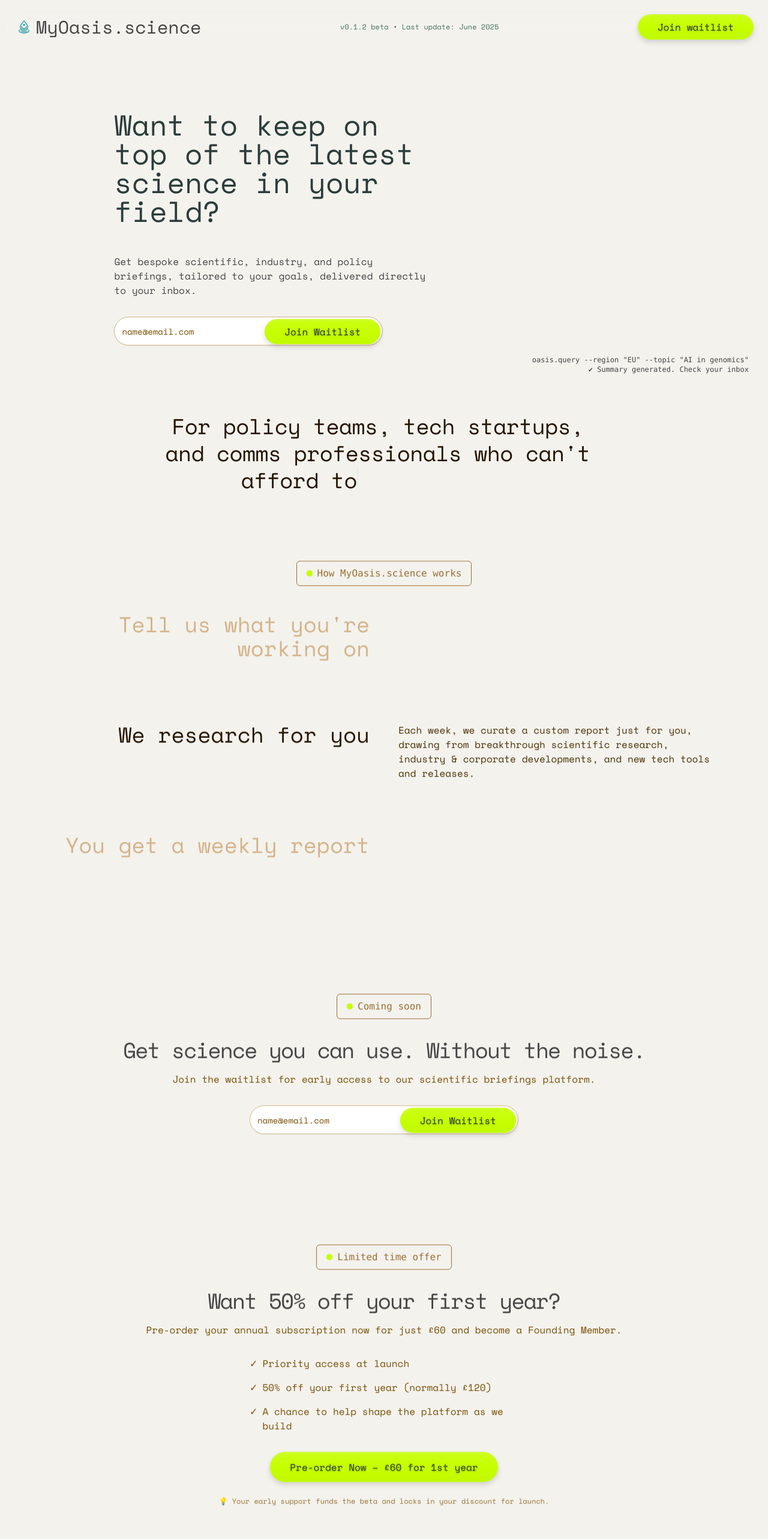
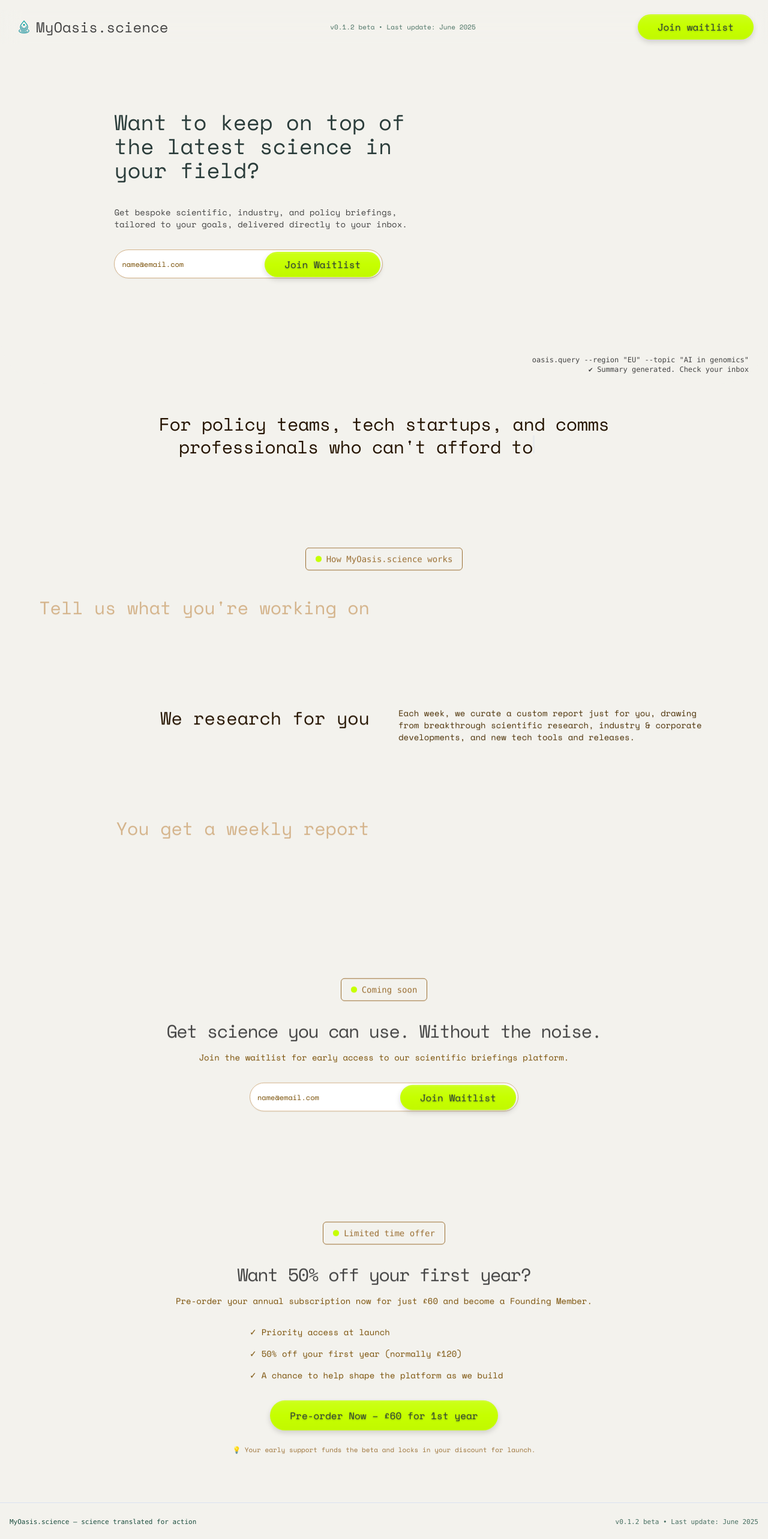
Before and after one commit to MyOasisScience/landingpage, a Next.js app: page / in a window 1280 px wide. Shown: the top 2566 px of the page at 60% size. Built offline with nearby package versions, Linux system fonts and the light colour scheme; no server answers.

Commit message:
making text smaller

```diff
--- a/src/components/footer.tsx
+++ b/src/components/footer.tsx
@@ -4,12 +4,12 @@
       <div className="container mx-auto px-4">
         <div className="flex justify-between items-center">
           {/* Left side */}
-          <div className="text-xs text-[#1B4D3E]">
+          <div className="text-[11px] text-[#1B4D3E]">
             MyOasis.science — science translated for action
           </div>
 
           {/* Right side */}
-          <div className="text-xs text-[#1B4D3E]/80">
+          <div className="text-[11px] text-[#1B4D3E]/80">
             v0.1.2 beta • Last update: June 2025
           </div>
         </div>
--- a/src/components/header.tsx
+++ b/src/components/header.tsx
@@ -25,11 +25,11 @@
                 priority
               />
             </div>
-            <h1 className="font-logo font-medium text-3xl ml-1">MyOasis.science</h1>
+            <h1 className="font-logo font-medium text-2xl ml-1">MyOasis.science</h1>
           </Link>
 
           {/* Version text in the middle */}
-          <div className="hidden md:block text-xs text-[#1B4D3E]/80">
+          <div className="hidden md:block text-[11px] text-[#1B4D3E]/80">
             v0.1.2 beta • Last update: June 2025
           </div>
 
--- a/src/components/hero.tsx
+++ b/src/components/hero.tsx
@@ -61,10 +61,10 @@
 
       {/* Content */}
       <div className="flex-1 text-center lg:text-left max-w-xl relative z-10 mt-4 md:mt-0 lg:ml-[10%] p-6 rounded-lg mx-auto lg:mx-0 w-[90%] lg:w-auto">
-        <h1 className="font-logo text-3xl sm:text-4xl lg:text-5xl font-medium text-[#2B3D3B]">
+        <h1 className="font-logo text-2xl sm:text-3xl lg:text-4xl font-medium text-[#2B3D3B]">
           Want to keep on top of the latest science in your field?
         </h1>
-        <p className="text-base text-[#444444] mb-8">
+        <p className="text-sm text-[#444444] mb-8">
           <br />
           <br />
           Get bespoke scientific, industry, and policy briefings, tailored to your goals, delivered directly to your inbox.
--- a/src/components/howitworks.tsx
+++ b/src/components/howitworks.tsx
@@ -95,7 +95,7 @@
                 <div className="md:flex md:gap-12">
                   {/* Step title - right aligned */}
                   <div className={`md:w-1/2 py-3 transition-colors duration-300 md:text-right ${isActive ? 'text-neutral-900' : 'text-neutral-300'}`}>
-                    <h3 className="font-logo text-3xl md:text-4xl transition-colors duration-500">
+                    <h3 className="font-logo text-2xl md:text-3xl transition-colors duration-500">
                       {step.title}
                     </h3>
                   </div>
@@ -112,7 +112,7 @@
                             exit={{ opacity: 0, x: -30 }}
                             transition={{ duration: 0.4, ease: "easeInOut" }}
                           >
-                            <p className="text-neutral-800 pr-4 whitespace-pre-line">{step.desc}</p>
+                            <p className="text-sm text-neutral-800 pr-4 whitespace-pre-line">{step.desc}</p>
                           </motion.div>
                         )}
                       </AnimatePresence>
@@ -122,7 +122,7 @@
                     <div className="block md:hidden relative">
                       {/* Hidden spacer element to maintain consistent height */}
                       <div className="opacity-0 invisible" aria-hidden="true">
-                        <p>{longestDesc}</p>
+                        <p className="text-sm">{longestDesc}</p>
                       </div>
 
                       {/* Overlay the active description */}
@@ -135,7 +135,7 @@
                               exit={{ opacity: 0 }}
                               transition={{ duration: 0.3 }}
                             >
-                              <p className="text-neutral-800 whitespace-pre-line">{step.desc}</p>
+                              <p className="text-sm text-neutral-800 whitespace-pre-line">{step.desc}</p>
                             </motion.div>
                           )}
                         </AnimatePresence>
--- a/src/components/payment-card.tsx
+++ b/src/components/payment-card.tsx
@@ -12,17 +12,17 @@
 
         {/* Heading */}
         <div className="text-center mb-8">
-          <h2 className="font-logo text-2xl md:text-4xl font-medium mb-4 tracking-tighter">
+          <h2 className="font-logo text-xl md:text-3xl font-medium mb-4 tracking-tighter">
             Want 50% off your first year?
           </h2>
-          <p className="text-neutral-700 text-base mb-6">
+          <p className="text-neutral-700 text-sm mb-6">
             Pre-order your annual subscription now for just £60 and become a Founding Member.
           </p>
         </div>
 
         {/* Benefits List */}
         <div className="max-w-md mx-auto mb-8">
-          <ul className="space-y-4 text-neutral-700 text-base">
+          <ul className="space-y-4 text-neutral-700 text-sm">
             <li className="flex items-start">
               <span className="mr-2">✓</span>
               Priority access at launch
@@ -72,7 +72,7 @@
         </div>
 
         {/* Note */}
-        <p className="text-center text-xs text-neutral-600 mt-6">
+        <p className="text-center text-[11px] text-neutral-600 mt-6">
           💡 Your early support funds the beta and locks in your discount for launch.
         </p>
       </div>
--- a/src/components/subheading.tsx
+++ b/src/components/subheading.tsx
@@ -17,7 +17,7 @@
         {/* Content */}
         <div className="w-full">
           <TextReveal
-            className="font-sans text-2xl md:text-4xl justify-center font-medium tracking-tight text-neutral-900 max-w-2xl md:max-w-3xl leading-tight mx-auto text-center"
+            className="font-sans text-xl md:text-3xl justify-center font-medium tracking-tight text-neutral-900 max-w-2xl md:max-w-3xl leading-tight mx-auto text-center"
           >
             {textContent}
           </TextReveal>
--- a/src/components/ui/PulseChip.tsx
+++ b/src/components/ui/PulseChip.tsx
@@ -11,7 +11,7 @@
 
   return (
     <div
-      className={`inline-flex items-center gap-2 px-4 py-2 rounded-md border border-neutral-600 text-neutral-600 font-mono text-sm md:text-base transition-colors duration-200 hover:bg-neutral-100 ${className}`}
+      className={`inline-flex items-center gap-2 px-4 py-2 rounded-md border border-neutral-600 text-neutral-600 font-mono text-xs md:text-sm transition-colors duration-200 hover:bg-neutral-100 ${className}`}
     >
       <div className="relative flex h-2.5 w-2.5">
         <span
--- a/src/components/ui/button.tsx
+++ b/src/components/ui/button.tsx
@@ -5,7 +5,7 @@
 import { cn } from "@/lib/utils"
 
 const buttonVariants = cva(
-  "inline-flex items-center justify-center gap-2 whitespace-nowrap rounded-md text-xs font-medium transition-colors focus-visible:outline-hidden focus-visible:ring-1 focus-visible:ring-ring disabled:pointer-events-none disabled:opacity-50 [&_svg]:pointer-events-none [&_svg]:size-4 [&_svg]:shrink-0",
+  "inline-flex items-center justify-center gap-2 whitespace-nowrap rounded-md text-[11px] font-medium transition-colors focus-visible:outline-hidden focus-visible:ring-1 focus-visible:ring-ring disabled:pointer-events-none disabled:opacity-50 [&_svg]:pointer-events-none [&_svg]:size-4 [&_svg]:shrink-0",
   {
     variants: {
       variant: {
@@ -22,7 +22,7 @@
       },
       size: {
         default: "h-9 px-4 py-2",
-        sm: "h-8 rounded-md px-3 text-xs",
+        sm: "h-8 rounded-md px-3 text-[11px]",
         lg: "h-10 rounded-md px-8",
         icon: "h-9 w-9",
       },
--- a/src/components/ui/input.tsx
+++ b/src/components/ui/input.tsx
@@ -8,7 +8,7 @@
       <input
         type={type}
         className={cn(
-          "flex h-9 w-full rounded-md border border-input bg-transparent px-3 py-1 text-base shadow-xs transition-colors file:border-0 file:bg-transparent file:text-sm file:font-medium file:text-foreground placeholder:text-muted-foreground focus-visible:outline-hidden focus-visible:ring-1 focus-visible:ring-ring disabled:cursor-not-allowed disabled:opacity-50 md:text-sm",
+          "flex h-9 w-full rounded-md border border-input bg-transparent px-3 py-1 text-sm shadow-xs transition-colors file:border-0 file:bg-transparent file:text-xs file:font-medium file:text-foreground placeholder:text-muted-foreground focus-visible:outline-hidden focus-visible:ring-1 focus-visible:ring-ring disabled:cursor-not-allowed disabled:opacity-50 md:text-xs",
           className
         )}
         ref={ref}
--- a/src/components/waitlist-card.tsx
+++ b/src/components/waitlist-card.tsx
@@ -13,10 +13,10 @@
 
         {/* Heading */}
         <div className="text-center mb-8">
-          <h2 className="font-logo text-2xl md:text-4xl font-medium mb-4 tracking-tighter">
+          <h2 className="font-logo text-xl md:text-3xl font-medium mb-4 tracking-tighter">
             Get science you can use. Without the noise.
           </h2>
-          <p className="text-neutral-700 text-base">
+          <p className="text-neutral-700 text-sm">
             Join the waitlist for early access to our scientific briefings platform.
           </p>
         </div>
```
